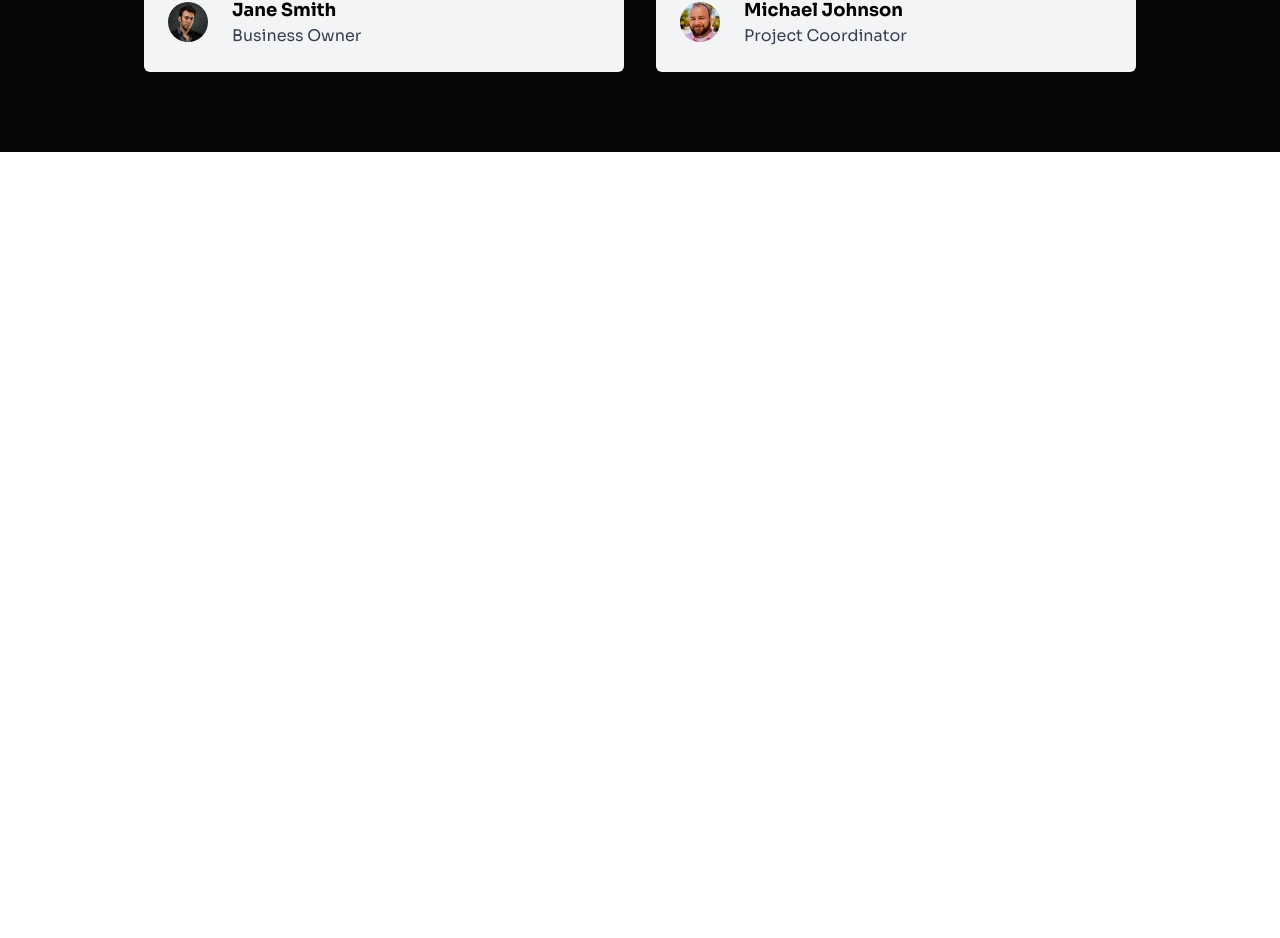
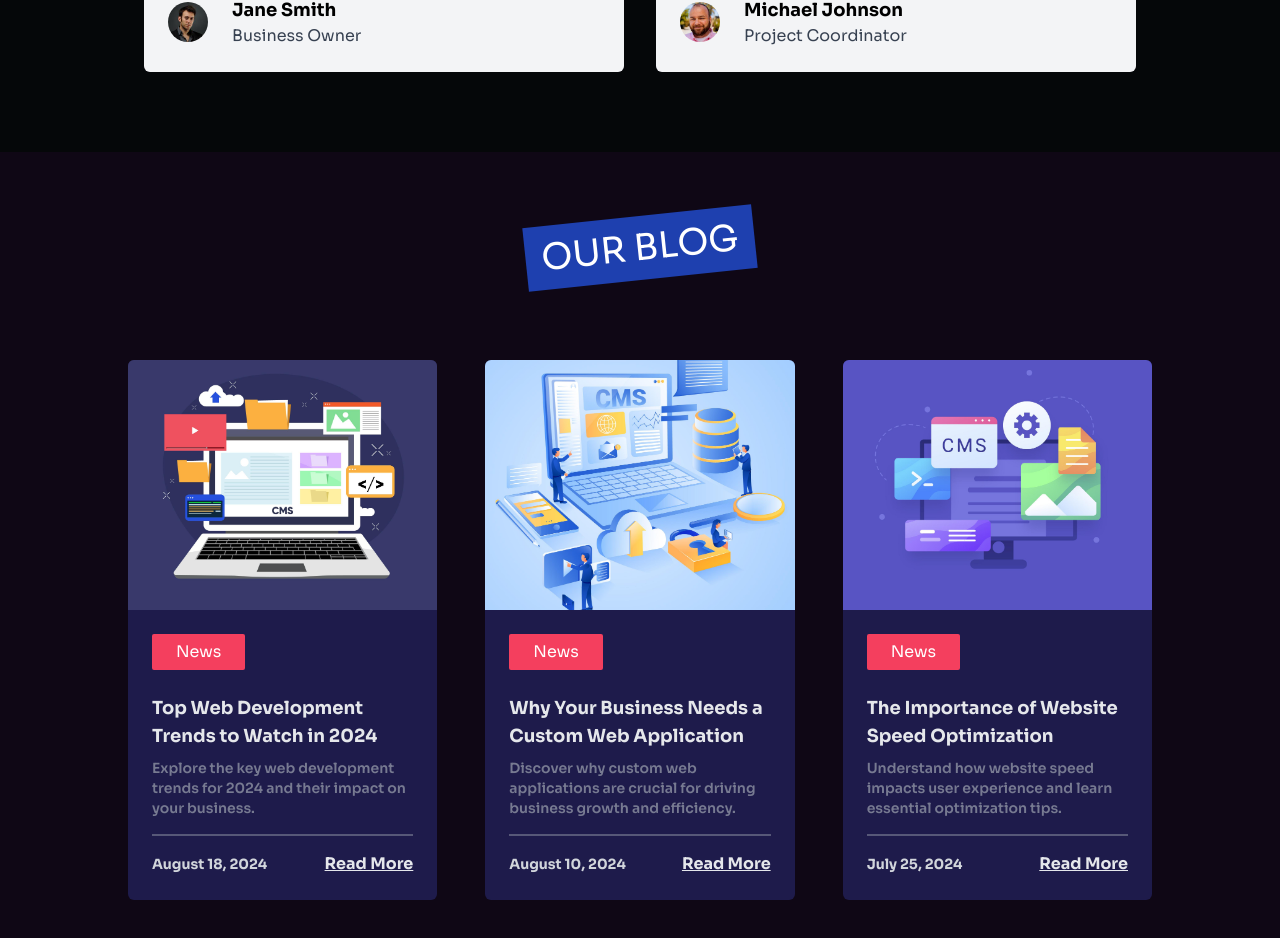
Before and after one commit to danial137/protofo, a Next.js app: page / in a window 1280 px wide. Shown: the part 4938-5876 px from the top of the page. Before the commit the page ends 5090 px from the top, so only its background shows below. Built offline with nearby package versions, Linux system fonts and the light colour scheme.

Commit message:
feat: add Blog and BlogCard components for showcasing blog posts

```diff
--- /dev/null
+++ b/components/Home/Blog/Blog.tsx
@@ -0,0 +1,19 @@
+import SectionHeading from '@/components/Helper/SectionHeading'
+import { blogs } from '@/Data/data'
+import React from 'react'
+import BlogCard from './BlogCard'
+
+const Blog = () => {
+  return (
+    <div className='pt-16 pb-16 bg-[#0f0715] '>
+      <SectionHeading>OUR BLOG</SectionHeading>
+      <div className='w-[80%] mx-auto mt-20 grid grid-cols-1 md:grid-cols-2 xl:grid-cols-3 gap-12 items-center'>
+        {blogs.map((blog) => {
+          return <div key={blog.id}><BlogCard blog={blog} /></div>
+        })}
+      </div>
+    </div>
+  )
+}
+
+export default Blog
--- /dev/null
+++ b/components/Home/Blog/BlogCard.tsx
@@ -0,0 +1,41 @@
+import Image from 'next/image';
+import React from 'react'
+
+//pass the props
+
+type Props = {
+    blog: {
+        id: number;
+        title: string;
+        summary: string;
+        date: string;
+        image: string;
+    }
+}
+const BlogCard = ({ blog }: Props) => {
+    const { date, image, summary, title } = blog
+    return (
+        <div className='bg-indigo-950 rounded-md overflow-hidden '>
+            <Image src={image} alt={title} width={300} height={300} className='w-full h-[250px] object-cover' />
+            <div className='p-6'>
+                <p className='rounded-sm px-6 py-1.5 bg-rose-500 text-white w-fit'>
+                    News
+                </p>
+                <h1 className='sm:text-lg text-base cursor-pointer hover:text-gray-100 hover:underline transition-all duration-200 mt-6 mb-2 text-gray-200 leading-[1.6rem] font-bold'>
+                    {title}
+                </h1>
+                <p className='text-sm font-semibold text-opacity-70 text-gray-400'>{summary}</p>
+
+                <div className='mt-4 mb-4 w-full h-[1.5px] bg-gray-400 opacity-45'>
+
+                </div>
+                <div className='flex items-center justify-between'>
+                    <h1 className='text-sm text-gray-300 font-bold '>{date}</h1>
+                    <button className='text-base hover:text-rose-500 text-gray-200 underline font-bold '>Read More</button>
+                </div>
+            </div>
+        </div>
+    )
+}
+
+export default BlogCard
--- a/components/Home/Home.tsx
+++ b/components/Home/Home.tsx
@@ -5,6 +5,7 @@
 import Project from './Project/Project'
 import Skills from './Skills/Skills'
 import Reviews from './Reviews/Reviews'
+import Blog from './Blog/Blog'
 
 
 export const Home = () => {
@@ -16,6 +17,7 @@
       <Project />
       <Skills />
       <Reviews />
+      <Blog />
     </div>
   )
 }
```
